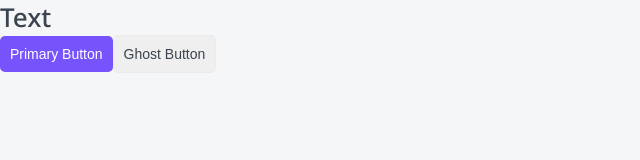
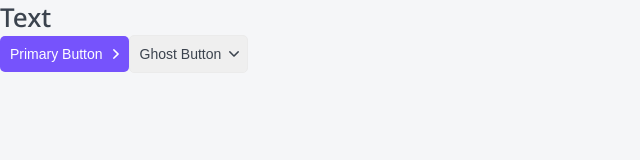
Before and after one commit to creativeden/top-app, a Next.js app: page / in a window 1280 px wide. Shown: the top 160 px of the page, without its empty margins (0-640 px from the left). Built offline with nearby package versions, Linux system fonts and the light colour scheme.

Commit message:
Lesson - 48

```diff
--- a/app/page.tsx
+++ b/app/page.tsx
@@ -4,8 +4,8 @@
     return (
         <>
             <Htag tag='h1'>Text</Htag>
-            <Button appearance='primary'>Primary Button</Button>
-            <Button appearance='ghost'>Ghost Button</Button>
+            <Button appearance='primary' arrow='right'>Primary Button</Button>
+            <Button appearance='ghost' arrow='down'>Ghost Button</Button>
         </>
     )
 }
--- a/components/Button/Button.module.css
+++ b/components/Button/Button.module.css
@@ -18,6 +18,10 @@
     background-color: var(--primary);
 }
 
+.primary svg {
+    fill: var(--white);
+}
+
 .primary:hover {
     background-color: var(--primary-hover);
 }
@@ -32,3 +36,17 @@
     color: var(--white);
     background-color: var(--primary);
 }
+
+.ghost:hover svg {
+    fill: var(--white);
+}
+
+.arrow {
+    display: inline-block;
+    margin-left: 10px;
+}
+
+.down {
+    transform: rotate(90deg);
+    transition: all 0.2s;
+}
--- a/components/Button/Button.props.ts
+++ b/components/Button/Button.props.ts
@@ -3,4 +3,5 @@
 export interface ButtonProps extends DetailedHTMLProps<ButtonHTMLAttributes<HTMLButtonElement>, HTMLButtonElement> {
     children: ReactNode,
     appearance: 'primary' | 'ghost';
+    arrow?: 'right' | 'down' | 'none';
 }
--- a/components/Button/Button.tsx
+++ b/components/Button/Button.tsx
@@ -1,8 +1,9 @@
 import { ButtonProps } from "./Button.props"
+import ArrowIcon from './arrow.svg'
 import styles from './Button.module.css'
 import cn from 'classnames'
 
-export const Button = ({ appearance, children, className, ...props }: ButtonProps): JSX.Element => {
+export const Button = ({ appearance, arrow = 'none', children, className, ...props }: ButtonProps): JSX.Element => {
     return (
         <button
             className={cn(styles.button, className, {
@@ -12,6 +13,11 @@
             {...props}
         >
             {children}
+            {arrow != 'none' && <span className={cn(styles.arrow, {
+                [styles.down]: arrow == 'down'
+            })}>
+                <ArrowIcon />
+                </span>}
         </button>
     )
 }
--- a/next.config.js
+++ b/next.config.js
@@ -1,4 +1,34 @@
 /** @type {import('next').NextConfig} */
-const nextConfig = {}
+const nextConfig = {
+    webpack(config) {
+    // Grab the existing rule that handles SVG imports
+    const fileLoaderRule = config.module.rules.find((rule) =>
+        rule.test?.test?.('.svg'),
+    )
+
+    config.module.rules.push(
+        // Reapply the existing rule, but only for svg imports ending in ?url
+        {
+        ...fileLoaderRule,
+        test: /\.svg$/i,
+        resourceQuery: /url/, // *.svg?url
+        },
+        // Convert all other *.svg imports to React components
+        {
+        test: /\.svg$/i,
+        issuer: fileLoaderRule.issuer,
+        resourceQuery: { not: [...fileLoaderRule.resourceQuery.not, /url/] }, // exclude if *.svg?url
+        use: ['@svgr/webpack'],
+        },
+    )
+
+    // Modify the file loader rule to ignore *.svg, since we have it handled now.
+    fileLoaderRule.exclude = /\.svg$/i
+
+    return config
+    },
+
+    // ...other config
+}
 
 module.exports = nextConfig
--- a/package.json
+++ b/package.json
@@ -19,5 +19,8 @@
     "react": "18.3.1",
     "react-dom": "18.3.1",
     "typescript": "5.4.5"
+  },
+  "devDependencies": {
+    "@svgr/webpack": "^8.1.0"
   }
 }
```
Also changed, not shown: components/Button/arrow.svg (added), 1 other file (tests, documents, lock files or other folders).
